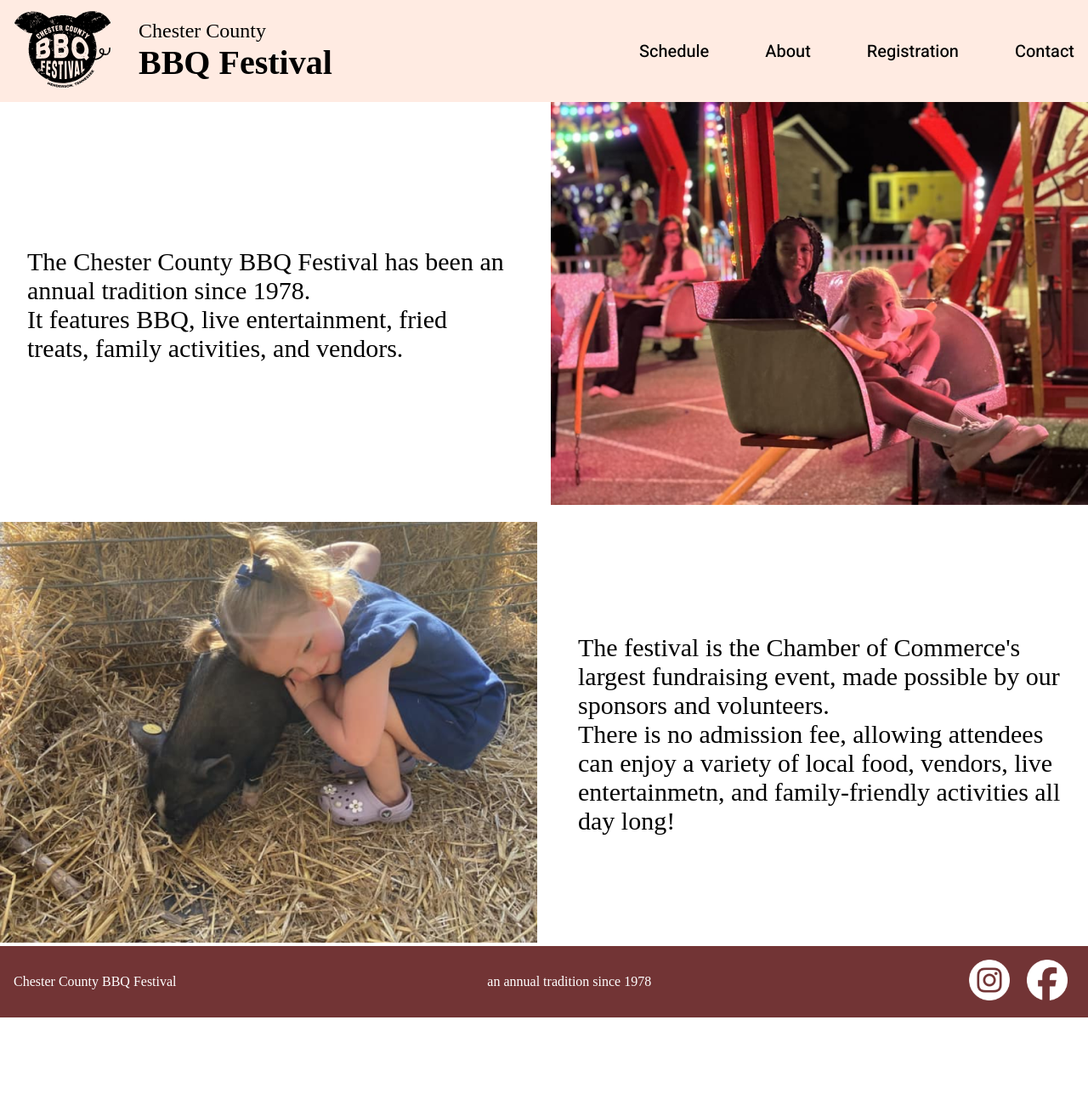
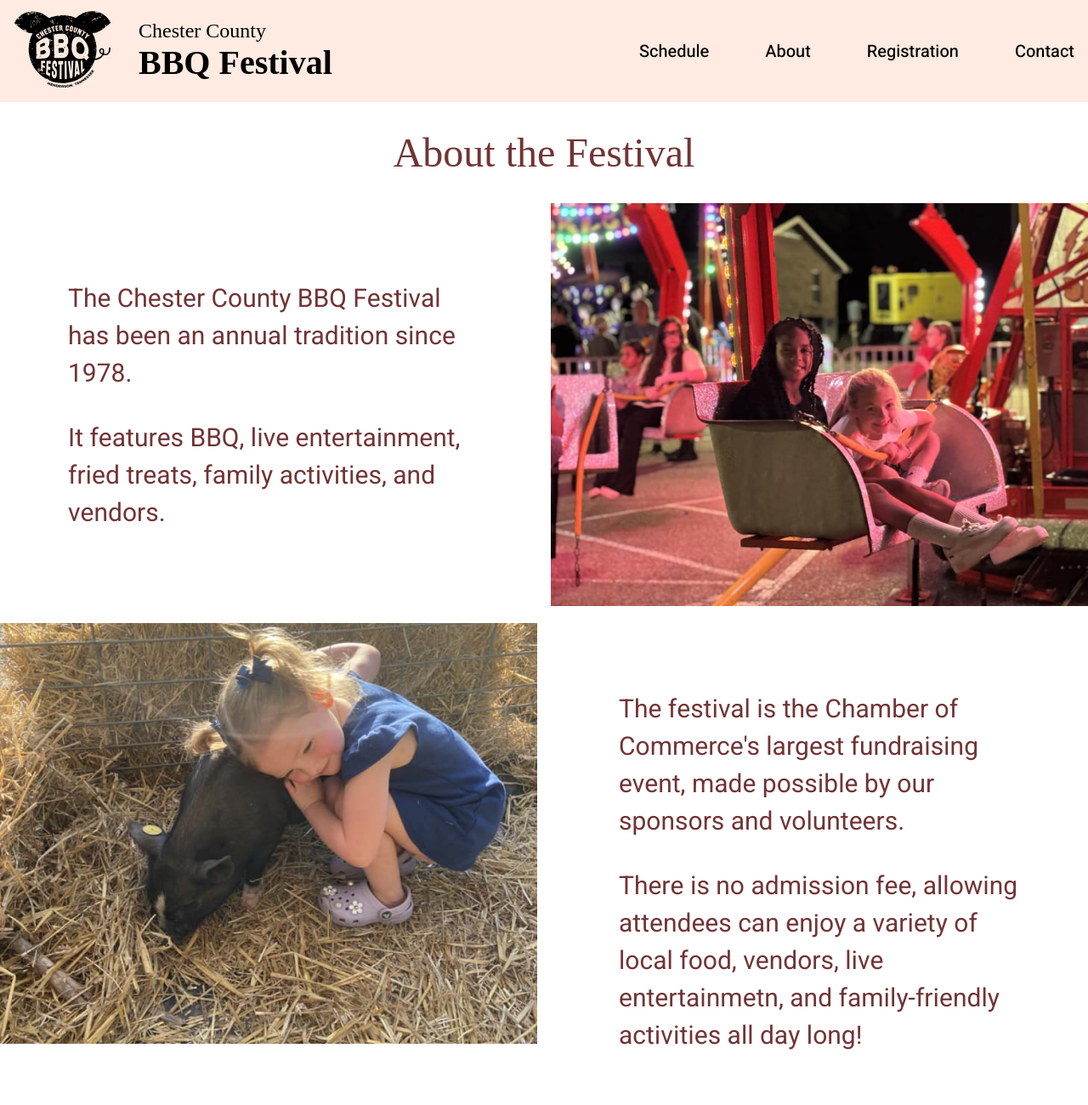
Before and after one commit to FHU/CIS311-Fa24-Team-Magenta-BBQ-Festival-Website, a plain HTML site: page about.html in a window 1280 px wide. Shown: the top 1300 px of the page at 85% size. Before the commit the page ends 1197 px from the top, so only its background shows below. Drawn offline with Linux system fonts and the light colour scheme; a web font is replaced by a local one.

Commit message:
Update Stylization

```diff
--- a/about.html
+++ b/about.html
@@ -30,19 +30,20 @@
     </nav>
 
     <main class="about-main">
+        <h2 class="about-title orange-text">About the Festival</h2>
         <!-- About Grid -->
         <section>
-            <div class="about-upper-image">
+            <div class="about-upper-image orange-text">
                 <img src="../../images/images/about_the_fest_image.png">
             </div>
-            <div class="upper-about-text">
+            <div class="upper-about-text orange-text">
                 <p>The Chester County BBQ Festival has been an annual tradition since 1978.</p>
                 <p>It features BBQ, live entertainment, fried treats, family activities, and vendors.</p>
             </div>
             <div class="about-lower-image">
                 <img src="../../images/images/about_the_fest_image2.png">
             </div>
-            <div class="about-lower-text">
+            <div class="about-lower-text orange-text">
                 <p>The festival is the Chamber of Commerce's largest fundraising event, made possible by our sponsors and volunteers.</p>
                 <p>There is no admission fee, allowing attendees can enjoy a variety of local food, vendors, live entertainmetn, and family-friendly activities all day long!</p>
             </div>
--- a/styles.css
+++ b/styles.css
@@ -286,7 +286,7 @@ nav a p {
 
 .contact-us-title, .location-title {
     font-size: 80px;
-    font-weight: 500;
+    font-weight: 600;
 }
 
 /* index/Home page */
@@ -404,7 +404,8 @@ nav a p {
     display: flex;
     flex-direction: column;
     justify-content: center;
-    padding: 2rem;
+    row-gap: 2rem;
+    padding: 5rem;
     grid-area: upper-text;
 }
 
@@ -416,16 +417,24 @@ nav a p {
     display: flex;
     flex-direction: column;
     justify-content: center;
-    padding: 2rem;
+    row-gap: 2rem;
+    padding: 5rem;
     grid-area: lower-text;
 }
 
 .about-main p {
+    font-family: "Heebo", serif;
     font-size: 30px;
 }
 
 .about-main img {
     width: 100%;
+}
+
+.about-title {
+    text-align: center;
+    margin: 2rem;
+    font-size: 48px;
 }
 
 /* Footer */
```
Also changed, not shown: contact.html (+1 -1 lines).
